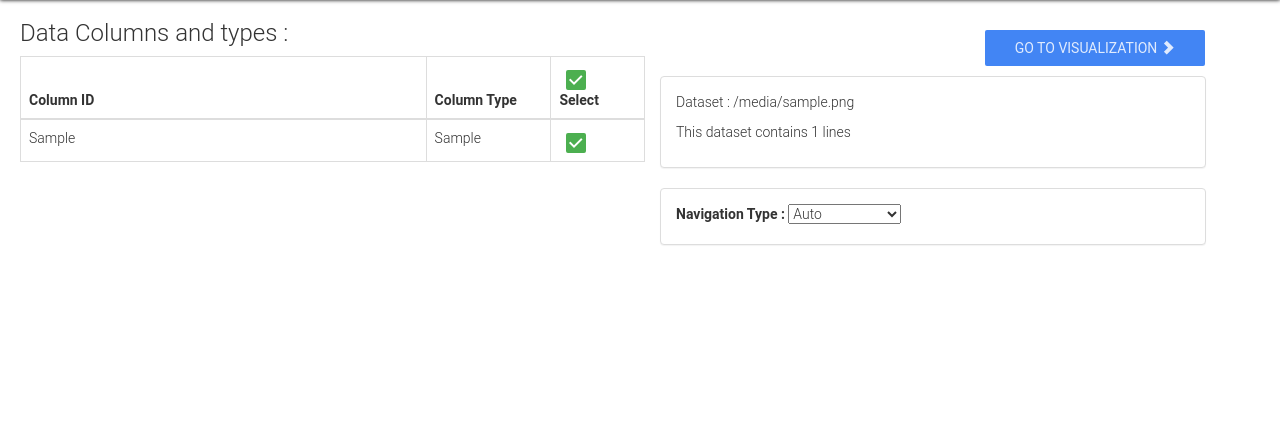
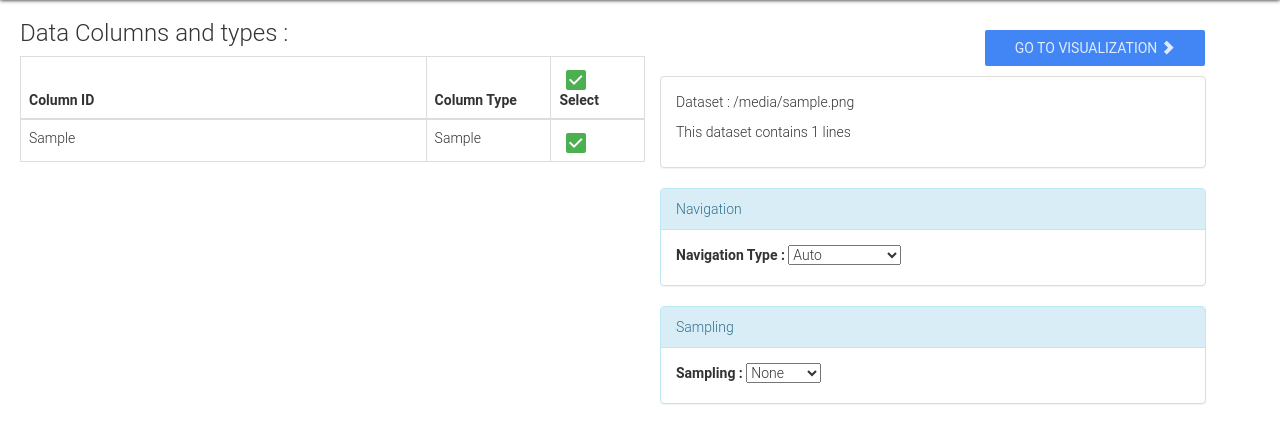
Before and after one commit to Vivarana/FYP, a Django app: template vivarana/templates/vivarana/preprocessor.html in a window 1280 px wide. Shown: the part 40-483 px from the top of the page. Run offline with Django 3.2, Linux system fonts and the light colour scheme; the template is opened without the code that fills it: most values are stand-ins (such as "Sample title", 1, 10 or a date in 2020); some libraries are stand-ins or nearby versions.

Commit message:
Added random sampling

```diff
--- a/vivarana/templates/vivarana/preprocessor.html
+++ b/vivarana/templates/vivarana/preprocessor.html
@@ -100,7 +100,6 @@
                 </table>
 
 
-
                 <div id="warning" class="alert alert-warning" role="alert">Please select at least on column</div>
 
             </div>
@@ -117,13 +116,17 @@
                             <p>Dataset : {{ filename }}</p>
 
                             <p>This dataset contains {{ size }} lines</p>
+
+                            <p style="display: none" id="sample-description">Data size after <span
+                                    id="sample-type-text"></span> sampling : <span id="sample-size-text">1</span></p>
                         </div>
                     </div>
 
                 </div>
                 <div class="row">
-                <div class="panel panel-default">
-                    <div style="padding-bottom: 0px;"  class="panel-body">
+                    <div class="panel panel-info">
+                        <div class="panel-heading">Navigation</div>
+                        <div style="padding-bottom: 0px;" class="panel-body">
                             <div class="form-group form-inline">
                                 <label for="nav-type">Navigation Type : </label>
                                 <select onchange="show_additional_form(this.value)" name="nav-type" id="nav-type">
@@ -134,8 +137,34 @@
                                 <div style="display: none" id="line-nav-options">
                                     <label for="page-size">Page-Size : </label>
                                     <span id="range">1</span>
-                                <input type="range" name="page-size" step="100" value="1" min="0" max="{{ size }}" data-popup-enabled="true" oninput="$('#range').html(this.value)">
+                                    <input id="page-size-slider" type="range" name="page-size" step="1" value="1" min="0" max="{{ size }}"
+                                           data-popup-enabled="true" oninput="$('#range').html(this.value)">
                                 </div>
+                            </div>
+                        </div>
+                    </div>
+
+                </div>
+                <div class="row">
+                    <div class="panel panel-info">
+                        <div class="panel-heading">Sampling</div>
+                        <div style="padding-bottom: 0px;" class="panel-body">
+                            <div class="form-group form-inline">
+                                <label for="nav-type">Sampling : </label>
+                                <select onchange="show_sample_form(this.value)" name="sampling-type" id="sampling-type">
+                                    <option value="none">None</option>
+                                    <option value="random">Random</option>
+                                </select>
+
+                                <div style="display: none" id="sample-size-container">
+                                    <label for="sample-size">Sample Size : </label>
+                                    <span id="sample-size-view">1</span>
+                                    <input type="range" name="sample-size" step="1" value="1" min="0" max="{{ size }}"
+                                           data-popup-enabled="true"
+                                           oninput="$('#sample-size-view').html(this.value); $('#sample-size-text').html(this.value)"
+                                           onchange="sample_size_changed(this.value)">
+                                </div>
+
                             </div>
                         </div>
                     </div>
@@ -146,6 +175,8 @@
     </div>
 
     <script>
+        var data_size = {{ size }};
+
         $('#select-all').click(function (event) {
             var is_checked = this.checked;
             // Iterate each checkbox
@@ -165,13 +196,33 @@
             }
         }
 
-        function show_additional_form(value){
-            if(value == 'auto') {
-                $('#line-nav-options').hide()
-            }
-            else if(value == 'line') {
+        function show_additional_form(value) {
+            if (value == 'auto') {
                 $('#line-nav-options').slideToggle()
             }
+            else if (value == 'line') {
+                $('#line-nav-options').slideToggle()
+            }
+        }
+
+        function show_sample_form(value) {
+            if (value == 'none') {
+                $('#sample-size-container').slideToggle()
+                $('#sample-description').hide()
+                $('#page-size-slider').attr('max', data_size);
+            }
+            else if (value == 'random') {
+                $('#sample-size-container').slideToggle()
+                $('#sample-type-text').html('random')
+                $('#sample-description').show()
+            }
+        }
+
+        function sample_size_changed(value) {
+            var possible_page_value = Math.min(value, $('#page-size-slider').val())
+            $('#page-size-slider').val(possible_page_value)
+            $('#page-size-slider').attr('max', value);
+            $('#range').html(possible_page_value)
         }
 
     </script>
```
Also changed, not shown: vivarana/views.py (+16 -6 lines). Lines whose indentation alone changed are shown as unchanged.
